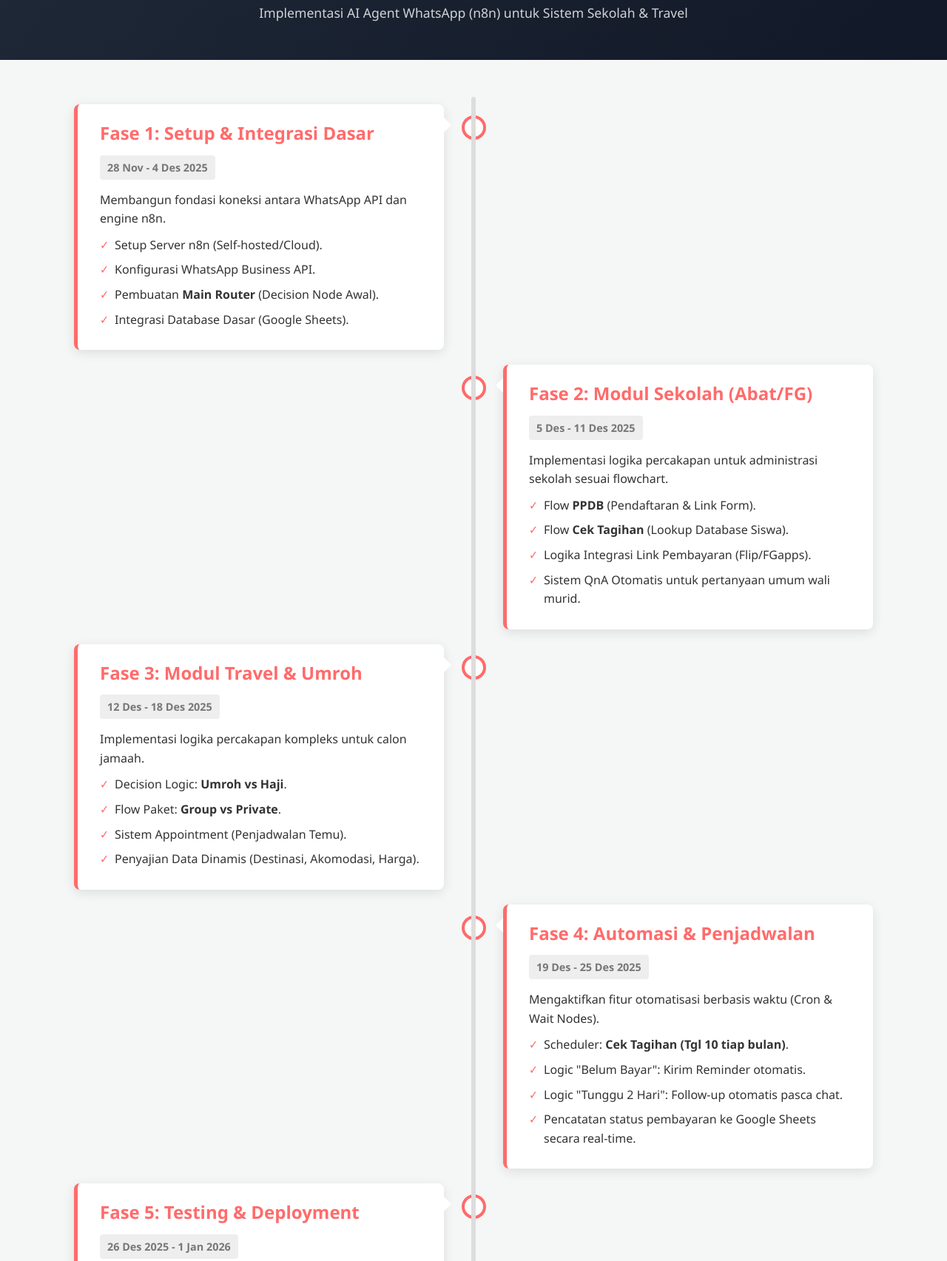
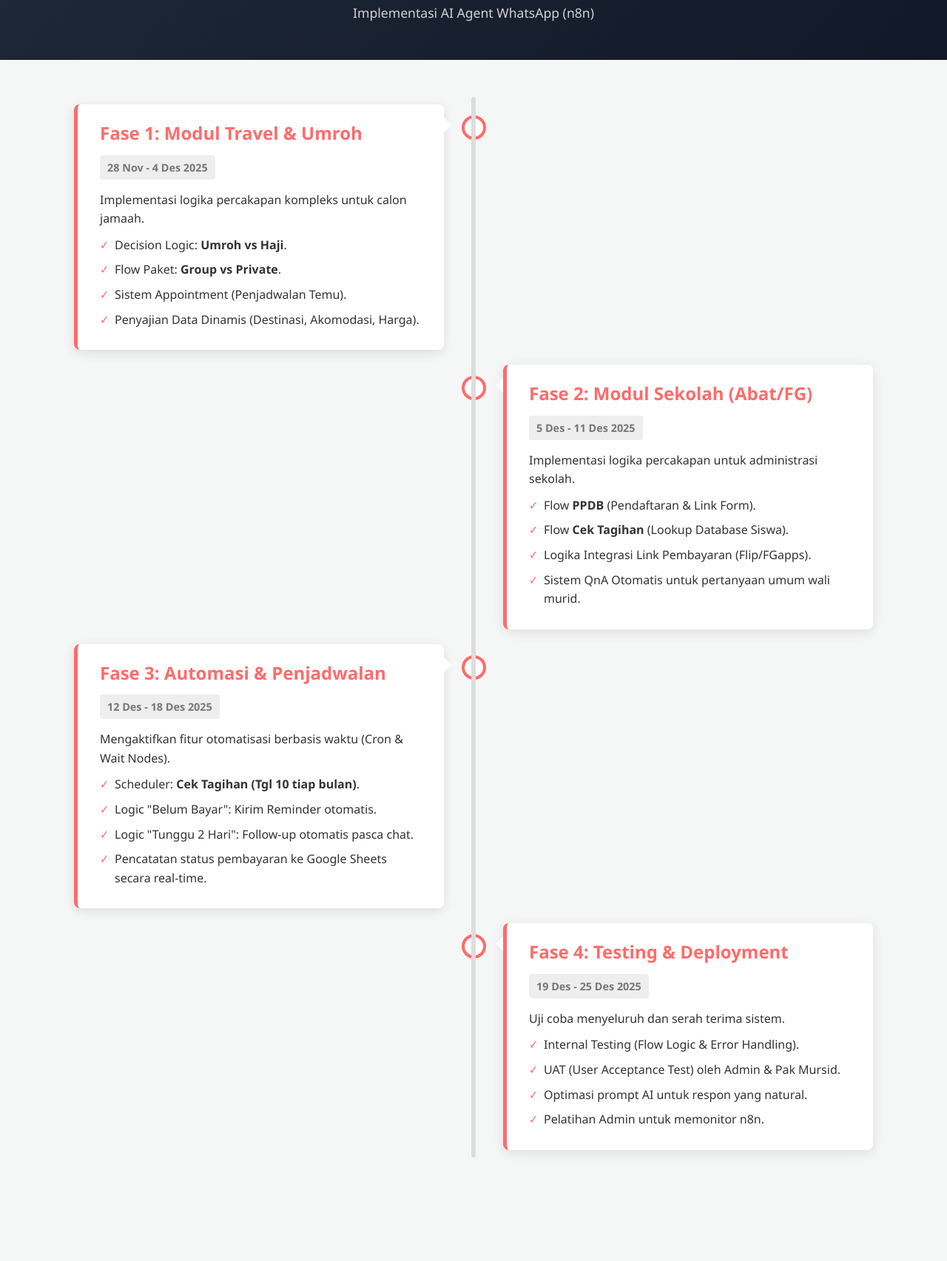
Before and after one commit to naufalnab/timeline-n8n, a plain HTML site: page index.html in a window 1280 px wide. Shown: the part 121-1826 px from the top of the page at 74% size. After the commit the page ends 1736 px from the top, so only its background shows below. Drawn offline with Linux system fonts and the light colour scheme.

Commit message:
refactor(docs): remove completed setup phase and reorder roadmap starting with Travel module

```diff
--- a/index.html
+++ b/index.html
@@ -219,43 +219,15 @@
 
     <header>
         <h1>Development Roadmap</h1>
-        <p>Implementasi AI Agent WhatsApp (n8n) untuk Sistem Sekolah & Travel</p>
+        <p>Implementasi AI Agent WhatsApp (n8n)</p>
     </header>
 
     <div class="timeline">
 
         <div class="container left">
             <div class="content">
-                <h2>Fase 1: Setup & Integrasi Dasar</h2>
+                <h2>Fase 1: Modul Travel & Umroh</h2>
                 <span class="date">28 Nov - 4 Des 2025</span>
-                <p>Membangun fondasi koneksi antara WhatsApp API dan engine n8n.</p>
-                <ul>
-                    <li>Setup Server n8n (Self-hosted/Cloud).</li>
-                    <li>Konfigurasi WhatsApp Business API.</li>
-                    <li>Pembuatan <strong>Main Router</strong> (Decision Node Awal).</li>
-                    <li>Integrasi Database Dasar (Google Sheets).</li>
-                </ul>
-            </div>
-        </div>
-
-        <div class="container right">
-            <div class="content">
-                <h2>Fase 2: Modul Sekolah (Abat/FG)</h2>
-                <span class="date">5 Des - 11 Des 2025</span>
-                <p>Implementasi logika percakapan untuk administrasi sekolah sesuai flowchart.</p>
-                <ul>
-                    <li>Flow <strong>PPDB</strong> (Pendaftaran & Link Form).</li>
-                    <li>Flow <strong>Cek Tagihan</strong> (Lookup Database Siswa).</li>
-                    <li>Logika Integrasi Link Pembayaran (Flip/FGapps).</li>
-                    <li>Sistem QnA Otomatis untuk pertanyaan umum wali murid.</li>
-                </ul>
-            </div>
-        </div>
-
-        <div class="container left">
-            <div class="content">
-                <h2>Fase 3: Modul Travel & Umroh</h2>
-                <span class="date">12 Des - 18 Des 2025</span>
                 <p>Implementasi logika percakapan kompleks untuk calon jamaah.</p>
                 <ul>
                     <li>Decision Logic: <strong>Umroh vs Haji</strong>.</li>
@@ -268,8 +240,22 @@
 
         <div class="container right">
             <div class="content">
-                <h2>Fase 4: Automasi & Penjadwalan</h2>
-                <span class="date">19 Des - 25 Des 2025</span>
+                <h2>Fase 2: Modul Sekolah (Abat/FG)</h2>
+                <span class="date">5 Des - 11 Des 2025</span>
+                <p>Implementasi logika percakapan untuk administrasi sekolah.</p>
+                <ul>
+                    <li>Flow <strong>PPDB</strong> (Pendaftaran & Link Form).</li>
+                    <li>Flow <strong>Cek Tagihan</strong> (Lookup Database Siswa).</li>
+                    <li>Logika Integrasi Link Pembayaran (Flip/FGapps).</li>
+                    <li>Sistem QnA Otomatis untuk pertanyaan umum wali murid.</li>
+                </ul>
+            </div>
+        </div>
+
+        <div class="container left">
+            <div class="content">
+                <h2>Fase 3: Automasi & Penjadwalan</h2>
+                <span class="date">12 Des - 18 Des 2025</span>
                 <p>Mengaktifkan fitur otomatisasi berbasis waktu (Cron & Wait Nodes).</p>
                 <ul>
                     <li>Scheduler: <strong>Cek Tagihan (Tgl 10 tiap bulan)</strong>.</li>
@@ -280,10 +266,10 @@
             </div>
         </div>
 
-        <div class="container left">
+        <div class="container right">
             <div class="content">
-                <h2>Fase 5: Testing & Deployment</h2>
-                <span class="date">26 Des 2025 - 1 Jan 2026</span>
+                <h2>Fase 4: Testing & Deployment</h2>
+                <span class="date">19 Des - 25 Des 2025</span>
                 <p>Uji coba menyeluruh dan serah terima sistem.</p>
                 <ul>
                     <li>Internal Testing (Flow Logic & Error Handling).</li>
```
